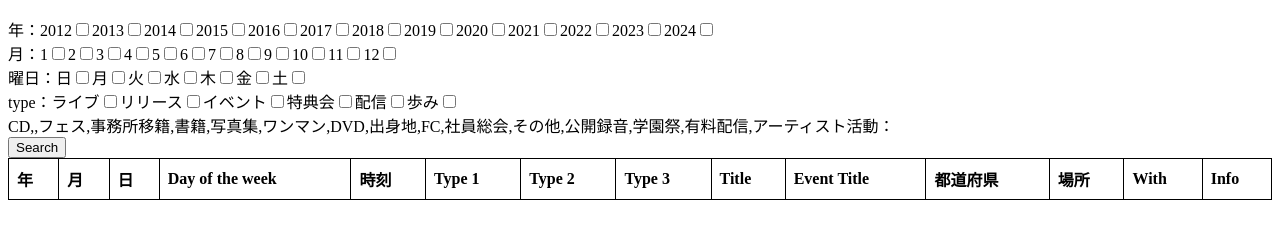
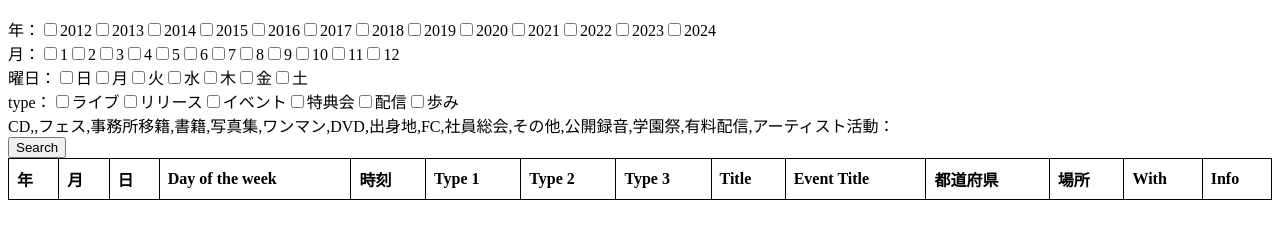
Before and after one commit to tokiyui/YuiData, a plain HTML site: page index.html in a window 1280 px wide. Shown: the part 58-296 px from the top of the page. Drawn offline with Linux system fonts and the light colour scheme.

Commit message:
Update index.html

```diff
--- a/index.html
+++ b/index.html
@@ -55,7 +55,7 @@ function generateCheckboxes(id, label, options) {
     const container = document.getElementById('checkboxes');
 
     // タイトルの追加
-    const title = document.createElement('span'); // p要素からspan要素に変更
+    const title = document.createElement('span');
     title.textContent = label + '：';
     container.appendChild(title);
 
@@ -67,8 +67,8 @@ function generateCheckboxes(id, label, options) {
         checkbox.setAttribute('type', 'checkbox');
         checkbox.setAttribute('name', id);
         checkbox.setAttribute('value', option);
+        container.appendChild(checkbox);
         container.appendChild(label);
-        container.appendChild(checkbox); // チェックボックスをラベルの後に追加
     });
     container.appendChild(document.createElement('br'));
 }
```
